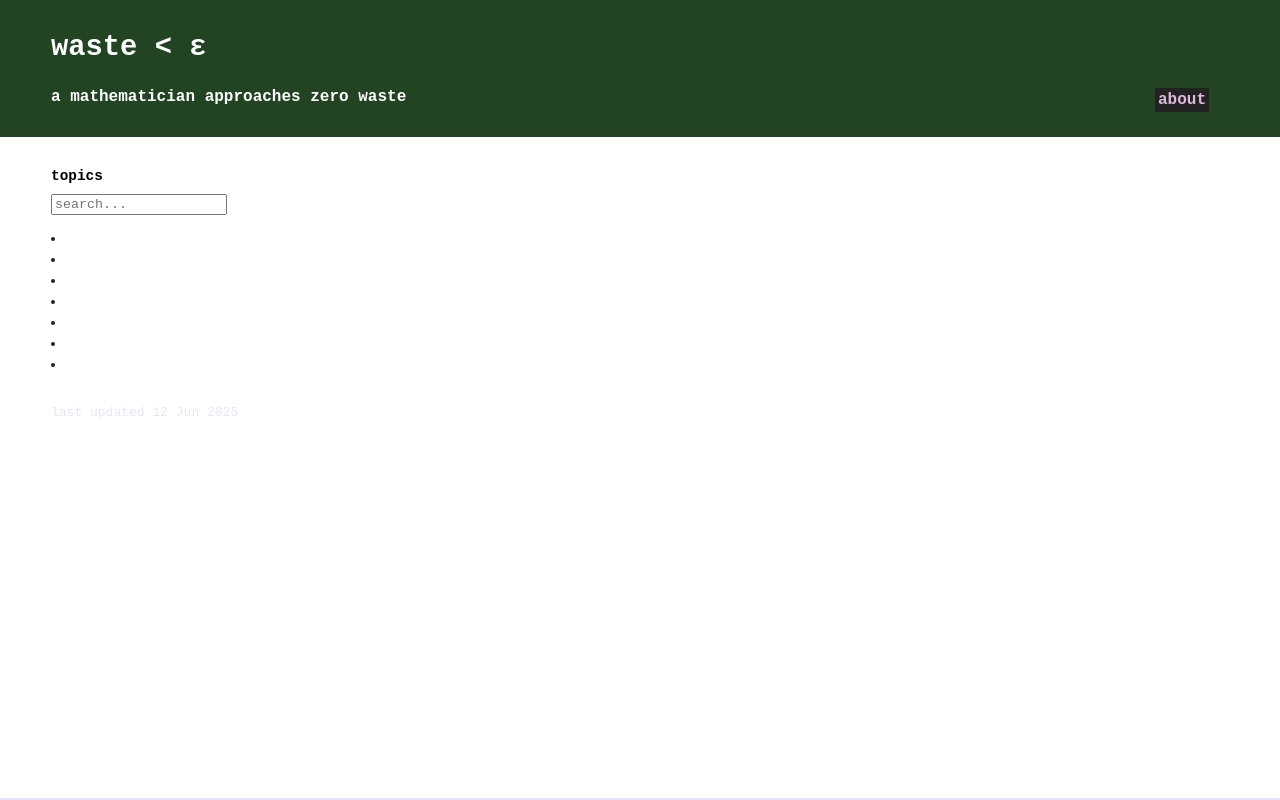
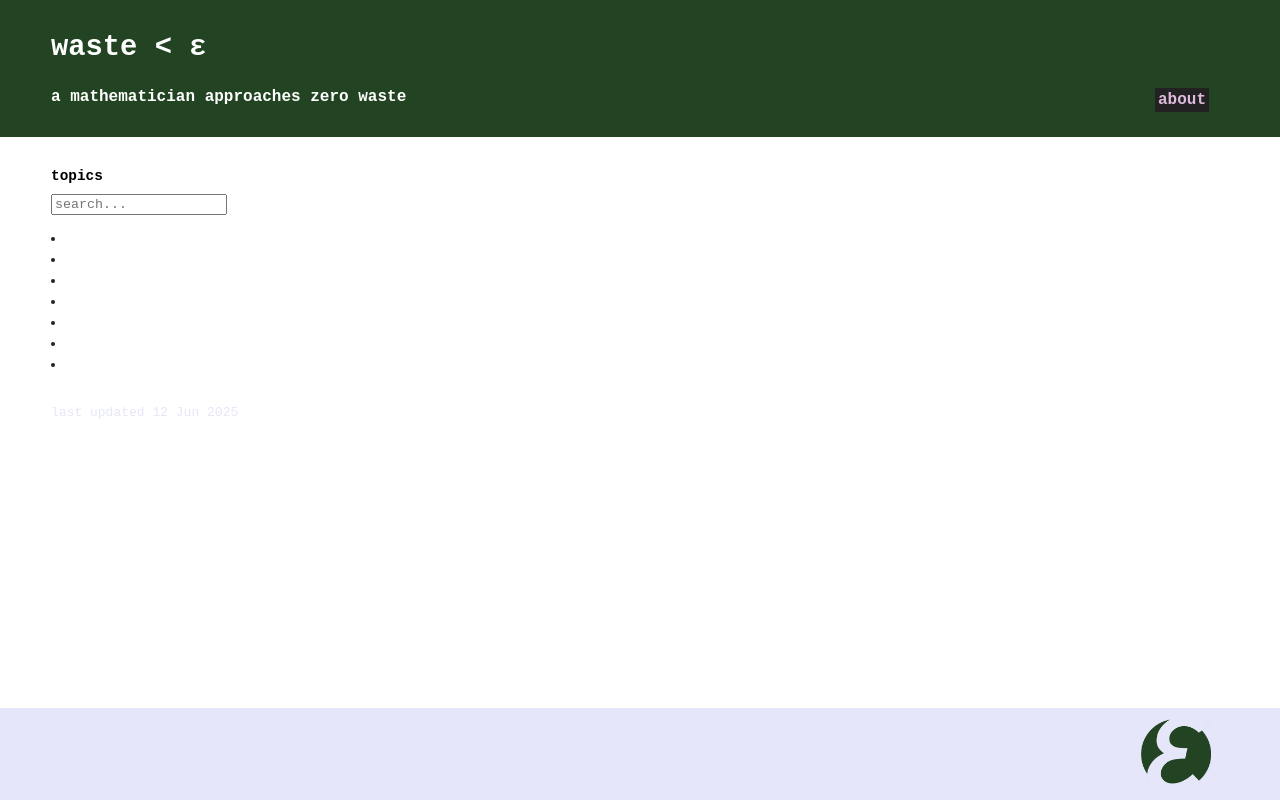
Before and after one commit to atorresen/epsilon, a plain HTML site: page index.html in a window 1280 px wide. Drawn offline with Linux system fonts and the light colour scheme.

Commit message:
Add clickable logo to footer

```diff
--- a/setup.js
+++ b/setup.js
@@ -57,3 +57,9 @@ badgescript.defer = true;
 footer.appendChild(badgediv);
 footer.appendChild(badgescript);
 content.insertAdjacentElement("afterend", footer);
+
+// logo
+const logo = document.createElement("a");
+logo.href = up + "index.html";
+logo.innerHTML = "<img class='logo' src='" + up + "images/icon.ico'>";
+footer.insertAdjacentElement("afterbegin", logo);
--- a/styles.css
+++ b/styles.css
@@ -150,3 +150,16 @@ section {
 	height: 100px;
 	color: lavender;
 }
+
+.logo {
+	margin: 10px 70px;
+	width: 70px;
+	display: inline-block;
+	float: right;
+	position: relative;
+}
+@media screen and (max-width: 480px) {
+	.logo {
+		margin: 10px 30px;
+	}
+}
```
